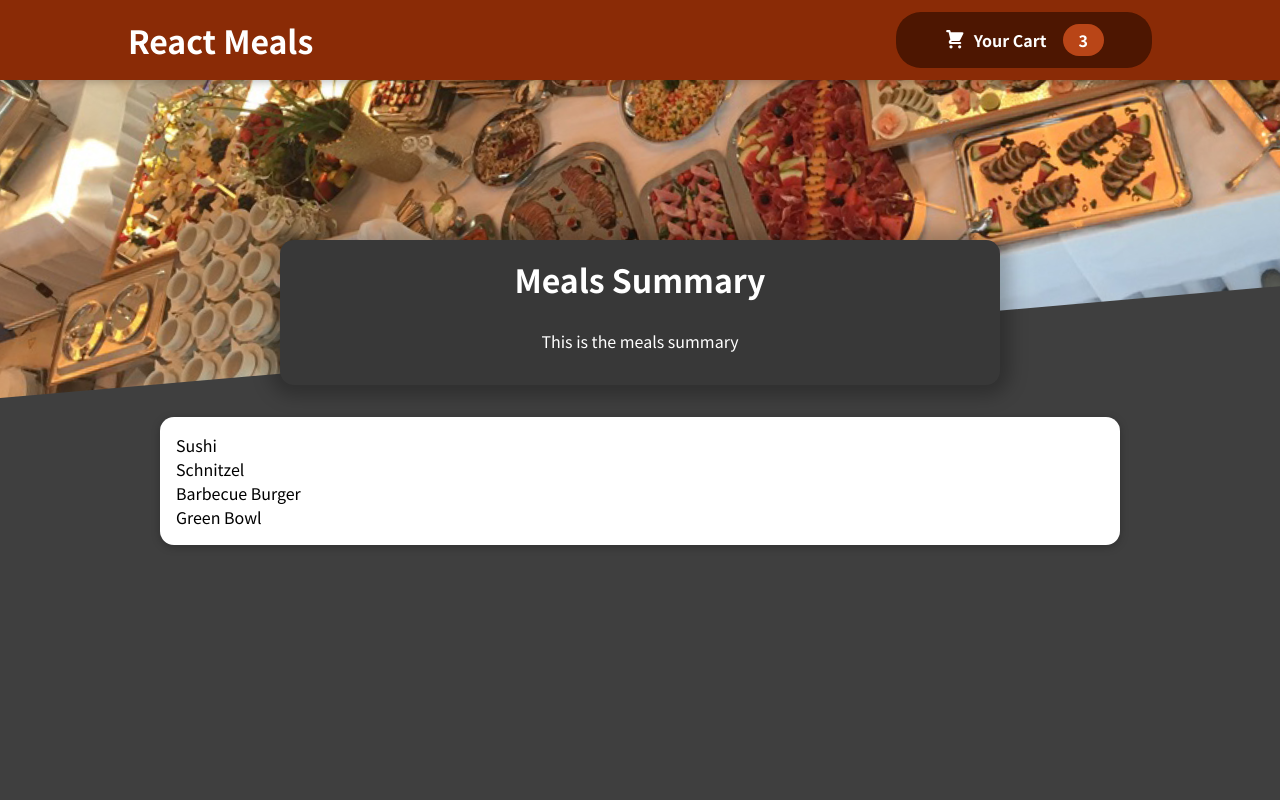
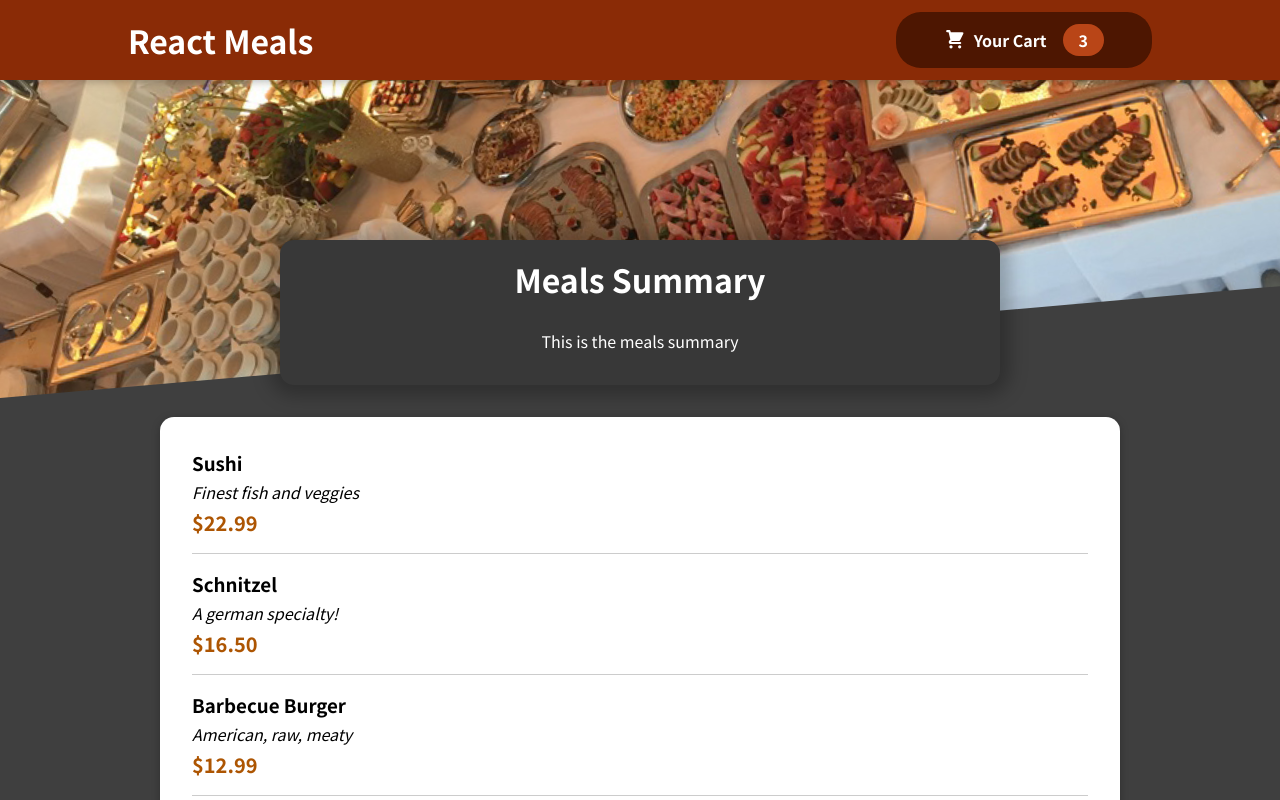
Before and after one commit to nicolas-thompson/orders, a React (Create React App) app: page / in a window 1280 px wide. Shown: the top 800 px of the page. Built offline with nearby package versions, Linux system fonts and the light colour scheme.

Commit message:
Adds MealItem component

```diff
--- a/src/components/Meals/AvailableMeals.js
+++ b/src/components/Meals/AvailableMeals.js
@@ -1,4 +1,5 @@
 import classes from './AvailableMeals.module.css';
+import MealItem from './MealItem/MealItem';
 import Card from '../UI/Card';
 
 const DUMMY_MEALS = [
@@ -30,7 +31,14 @@
 
 const AvailableMeals = () => {
 
-  const mealsList = DUMMY_MEALS.map(meal => <li key={meal.id}>{meal.name}</li>)
+  const mealsList = DUMMY_MEALS.map(meal => (
+    <MealItem
+      key={meal.id}
+      name={meal.name}
+      description={meal.description}
+      price={meal.price}
+    />
+  ))
 
   return <section className={classes.meals}>
     <Card>
--- /dev/null
+++ b/src/components/Meals/MealItem/MealItem.js
@@ -0,0 +1,18 @@
+import classes from './MealItem.module.css';
+
+const MealItem = props => {
+  const price = `$${props.price.toFixed(2)}`;
+
+  return (<li className={classes.meal}>
+    <div>
+      <h3>{props.name}</h3>
+      <div className={classes.description}>{props.description}</div>
+      <div className={classes.price}>{price}</div>
+    </div>
+    <div>
+
+    </div>
+  </li>)
+};
+
+export default MealItem;
--- /dev/null
+++ b/src/components/Meals/MealItem/MealItem.module.css
@@ -0,0 +1,22 @@
+.meal {
+  display: flex;
+  justify-content: space-between;
+  margin: 1rem;
+  padding-bottom: 1rem;
+  border-bottom: 1px solid #ccc;
+}
+
+.meal h3 {
+  margin: 0 0 0.25rem 0;
+}
+
+.description {
+  font-style: italic;
+}
+
+.price {
+  margin-top: 0.25rem;
+  font-weight: bold;
+  color: #ad5502;
+  font-size: 1.25rem;
+}
```
